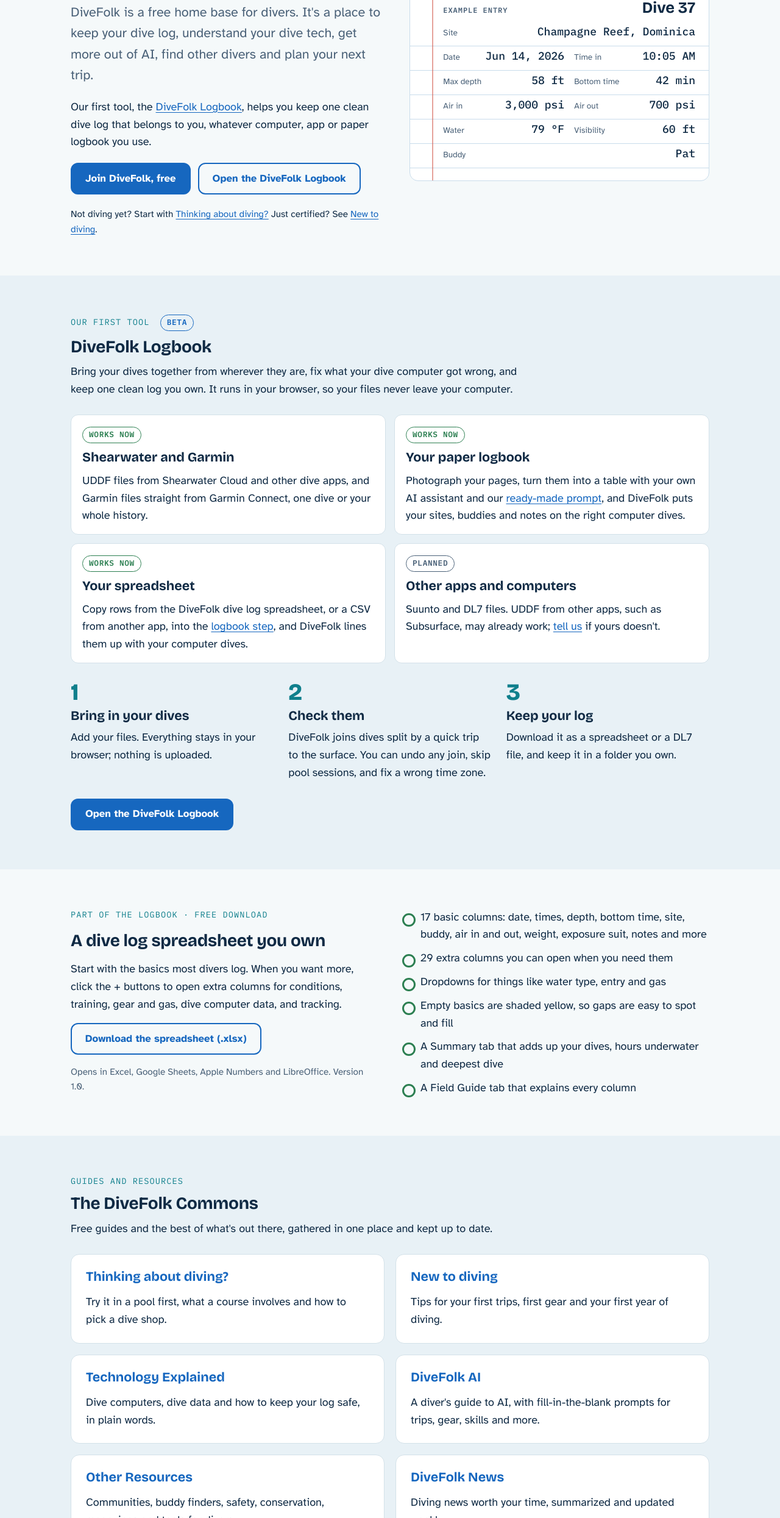
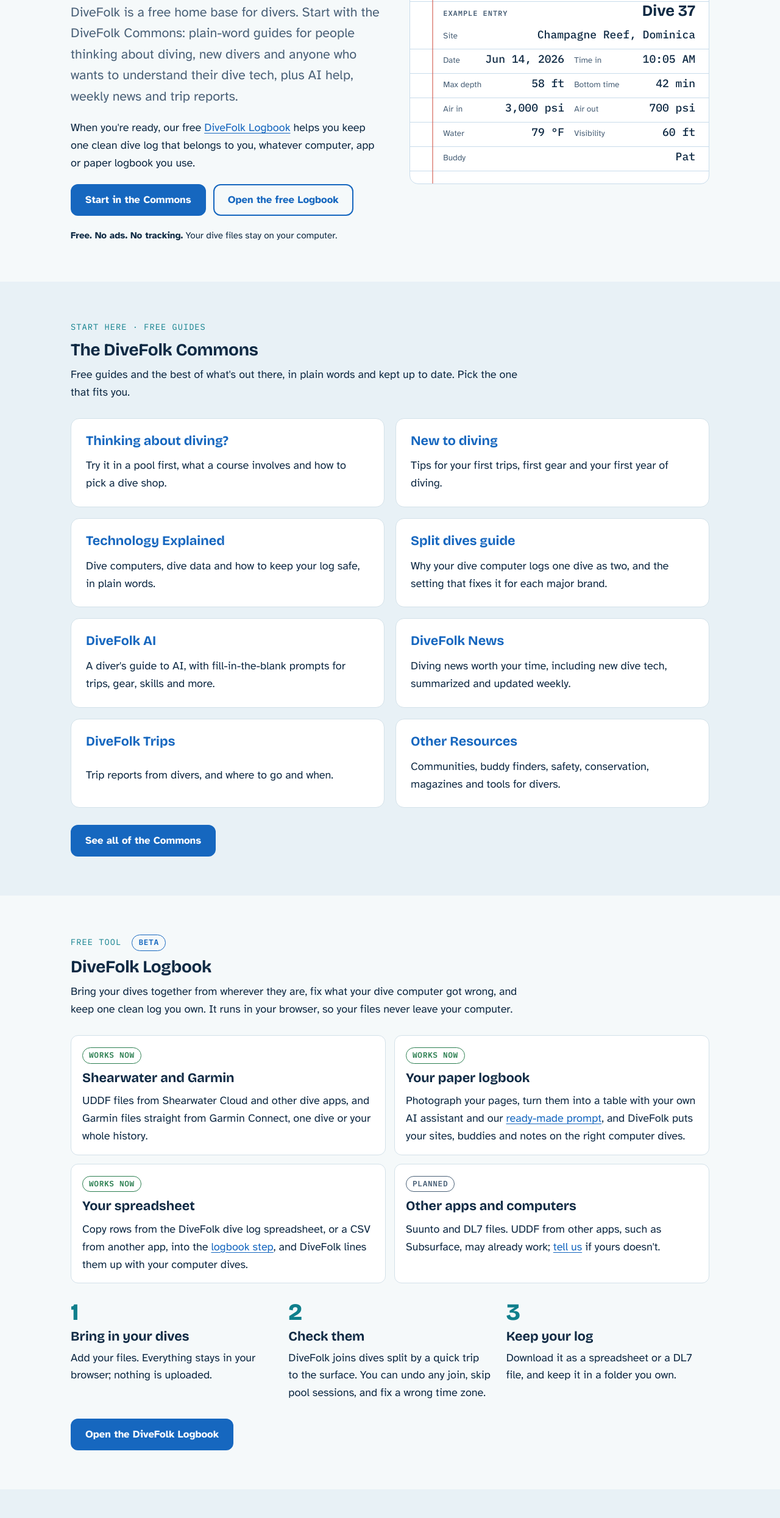
Before and after one commit to alexmorrison64/divefolk-site, a plain HTML site: page index.html in a window 1280 px wide. Shown: the part 310-2800 px from the top of the page at 61% size. Drawn offline with nearby package versions, Linux system fonts and the light colour scheme.

Commit message:
Home: Commons first; Logbook beta note
Co-Authored-By: Claude Opus 5.5 <noreply@anthropic.com>
Claude-Session: https://claude.ai/code/session_018EnpYEVnzw84wLfGcDWyDT

```diff
--- a/index.html
+++ b/index.html
@@ -32,13 +32,13 @@
   <div class="hero-copy">
     <p class="eyebrow">Free for every diver</p>
     <h1>Your dives. Your&nbsp;data.</h1>
-    <p class="lede">DiveFolk is a free home base for divers. It's a place to keep your dive log, understand your dive tech, get more out of AI, find other divers and plan your next trip.</p>
-    <p>Our first tool, the <a href="logbook.html">DiveFolk Logbook</a>, helps you keep one clean dive log that belongs to you, whatever computer, app or paper logbook you use.</p>
+    <p class="lede">DiveFolk is a free home base for divers. Start with the DiveFolk Commons: plain-word guides for people thinking about diving, new divers and anyone who wants to understand their dive tech, plus AI help, weekly news and trip reports.</p>
+    <p>When you're ready, our free <a href="logbook.html">DiveFolk Logbook</a> helps you keep one clean dive log that belongs to you, whatever computer, app or paper logbook you use.</p>
     <div class="actions">
-      <a class="btn" href="join.html">Join DiveFolk, free</a>
-      <a class="btn ghost" href="logbook.html">Open the DiveFolk Logbook</a>
+      <a class="btn" href="#commons">Start in the Commons</a>
+      <a class="btn ghost" href="logbook.html">Open the free Logbook</a>
     </div>
-    <p class="small">Not diving yet? Start with <a href="thinking-about-diving.html">Thinking about diving?</a> Just certified? See <a href="new-to-diving.html">New to diving</a>.</p>
+    <p class="small"><b>Free. No ads. No tracking.</b> Your dive files stay on your computer.</p>
   </div>
   <div class="hero-art">
     <img class="turtle" src="img/turtle-swim.png" alt="Cartoon sea turtle in a dive mask writing on a dive slate" width="544" height="404">
@@ -62,9 +62,28 @@
   </div>
 </div></section>
 
-<section class="band tint"><div class="wrap stack" style="gap:28px">
+<section class="band tint" id="commons"><div class="wrap stack" style="gap:28px">
   <div class="stack" style="gap:10px">
-    <p class="eyebrow">Our first tool <span class="chip beta" style="margin-left:8px">Beta</span></p>
+    <p class="eyebrow">Start here &middot; Free guides</p>
+    <h2>The DiveFolk Commons</h2>
+    <p>Free guides and the best of what's out there, in plain words and kept up to date. Pick the one that fits you.</p>
+  </div>
+  <div class="hubgrid">
+    <a class="card" href="thinking-about-diving.html"><h3>Thinking about diving?</h3><p>Try it in a pool first, what a course involves and how to pick a dive shop.</p></a>
+    <a class="card" href="new-to-diving.html"><h3>New to diving</h3><p>Tips for your first trips, first gear and your first year of diving.</p></a>
+    <a class="card" href="tech.html"><h3>Technology Explained</h3><p>Dive computers, dive data and how to keep your log safe, in plain words.</p></a>
+    <a class="card" href="split-dives.html"><h3>Split dives guide</h3><p>Why your dive computer logs one dive as two, and the setting that fixes it for each major brand.</p></a>
+    <a class="card" href="ai.html"><h3>DiveFolk AI</h3><p>A diver's guide to AI, with fill-in-the-blank prompts for trips, gear, skills and more.</p></a>
+    <a class="card" href="news.html"><h3>DiveFolk News</h3><p>Diving news worth your time, including new dive tech, summarized and updated weekly.</p></a>
+    <a class="card" href="trips.html"><h3>DiveFolk Trips</h3><p>Trip reports from divers, and where to go and when.</p></a>
+    <a class="card" href="resources.html"><h3>Other Resources</h3><p>Communities, buddy finders, safety, conservation, magazines and tools for divers.</p></a>
+  </div>
+  <div class="actions"><a class="btn" href="commons.html">See all of the Commons</a></div>
+</div></section>
+
+<section class="band" id="logbook"><div class="wrap stack" style="gap:28px">
+  <div class="stack" style="gap:10px">
+    <p class="eyebrow">Free tool <span class="chip beta" style="margin-left:8px">Beta</span></p>
     <h2>DiveFolk Logbook</h2>
     <p>Bring your dives together from wherever they are, fix what your dive computer got wrong, and keep one clean log you own. It runs in your browser, so your files never leave your computer.</p>
   </div>
@@ -82,7 +101,7 @@
   <div class="actions"><a class="btn" href="logbook.html">Open the DiveFolk Logbook</a></div>
 </div></section>
 
-<section class="band" id="spreadsheet"><div class="wrap split">
+<section class="band tint" id="spreadsheet"><div class="wrap split">
   <div class="stack">
     <p class="eyebrow">Part of the Logbook &middot; Free download</p>
     <h2>A dive log spreadsheet you own</h2>
@@ -100,22 +119,6 @@
   </ul>
 </div></section>
 
-<section class="band tint"><div class="wrap stack" style="gap:28px">
-  <div class="stack" style="gap:10px">
-    <p class="eyebrow">Guides and resources</p>
-    <h2>The DiveFolk Commons</h2>
-    <p>Free guides and the best of what's out there, gathered in one place and kept up to date.</p>
-  </div>
-  <div class="hubgrid">
-    <a class="card" href="thinking-about-diving.html"><h3>Thinking about diving?</h3><p>Try it in a pool first, what a course involves and how to pick a dive shop.</p></a>
-    <a class="card" href="new-to-diving.html"><h3>New to diving</h3><p>Tips for your first trips, first gear and your first year of diving.</p></a>
-    <a class="card" href="tech.html"><h3>Technology Explained</h3><p>Dive computers, dive data and how to keep your log safe, in plain words.</p></a>
-    <a class="card" href="ai.html"><h3>DiveFolk AI</h3><p>A diver's guide to AI, with fill-in-the-blank prompts for trips, gear, skills and more.</p></a>
-    <a class="card" href="resources.html"><h3>Other Resources</h3><p>Communities, buddy finders, safety, conservation, magazines and tools for divers.</p></a>
-    <a class="card" href="news.html"><h3>DiveFolk News</h3><p>Diving news worth your time, summarized and updated weekly.</p></a>
-    <a class="card wide" href="trips.html"><h3>DiveFolk Trips</h3><p>Trip reports from divers, and where to go and when.</p></a>
-  </div>
-</div></section>
 
 <section class="band"><div class="wrap">
   <div class="promise">
--- a/site.css
+++ b/site.css
@@ -333,3 +333,7 @@ input[type=number] { width: 90px; }
 .trip-pair .trip-photo img { aspect-ratio: 4 / 3; object-fit: cover; }
 .trip-pair.tall .trip-photo img { aspect-ratio: 3 / 4; }
 @media (max-width: 640px) { .trip-pair { grid-template-columns: 1fr; } }
+
+/* Logbook beta note */
+.betanote { background: var(--sand); color: var(--sand-ink); border-left: 4px solid var(--ocean); border-radius: var(--radius); padding: 14px 18px; }
+.betanote p { margin: 0; }
```
Also changed, not shown: logbook.html (+5 -1 lines), search-index.json.
